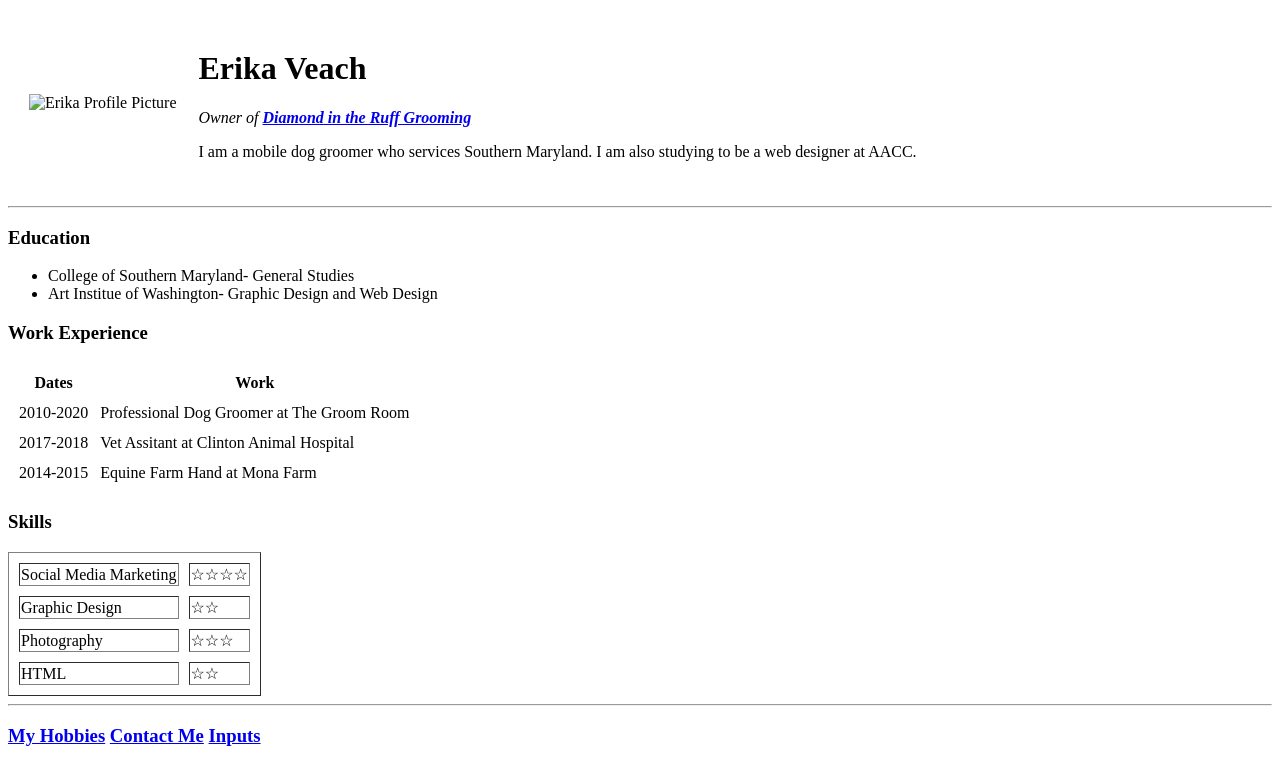
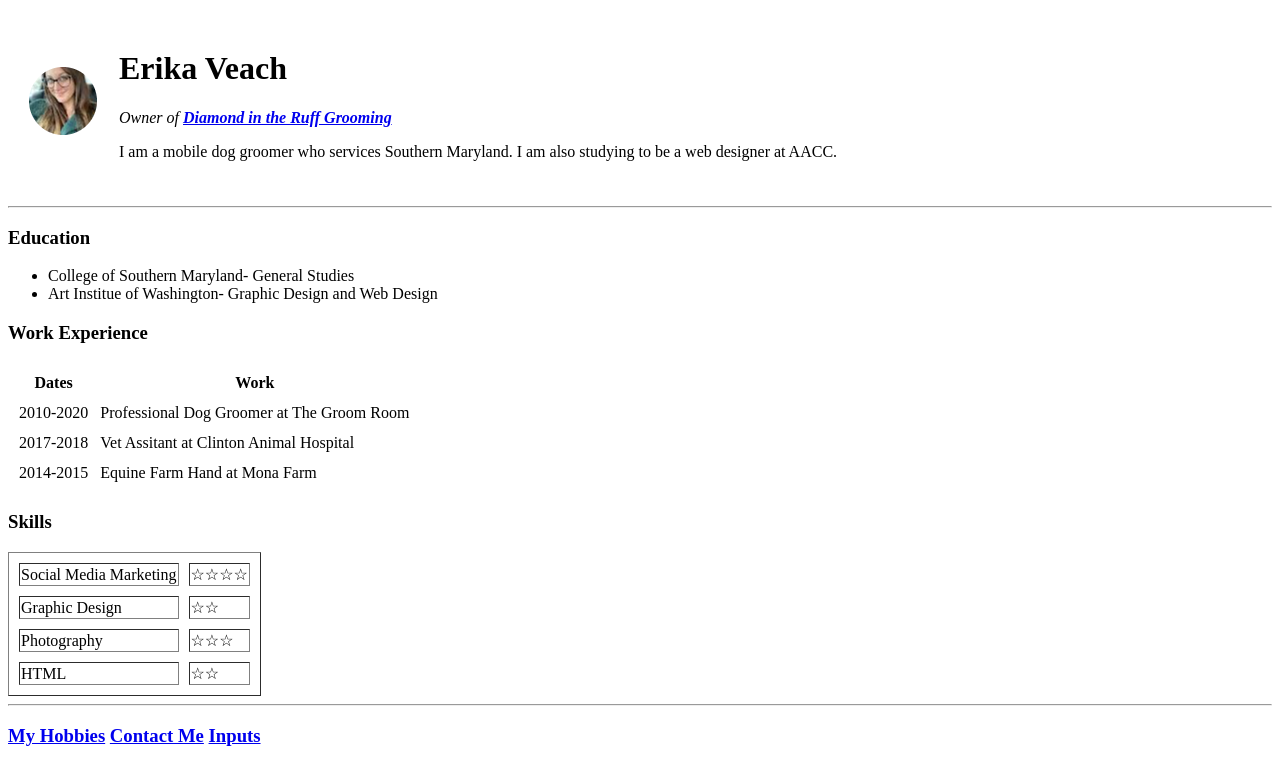
Before and after one commit to erilovebug/eri, a plain HTML site: page index.html in a window 1280 px wide. Drawn offline with Linux system fonts and the light colour scheme.

Commit message:
Update index.html

```diff
--- a/index.html
+++ b/index.html
@@ -9,7 +9,7 @@
 <body>
   <table cellspacing="20">
     <tr>
-      <td> <img src="Erika Profile Picture-modified.png" alt="Erika Profile Picture"></td>
+      <td> <img src="Images/Erika Profile Picture-modified.png" alt="Erika Profile Picture"></td>
       <td>
         <h1>Erika Veach</h1>
         <p><em>Owner of <strong><a href="http://www.diamondintheruffgrooming.com">Diamond in the Ruff Grooming</a></strong></em></p>
```
